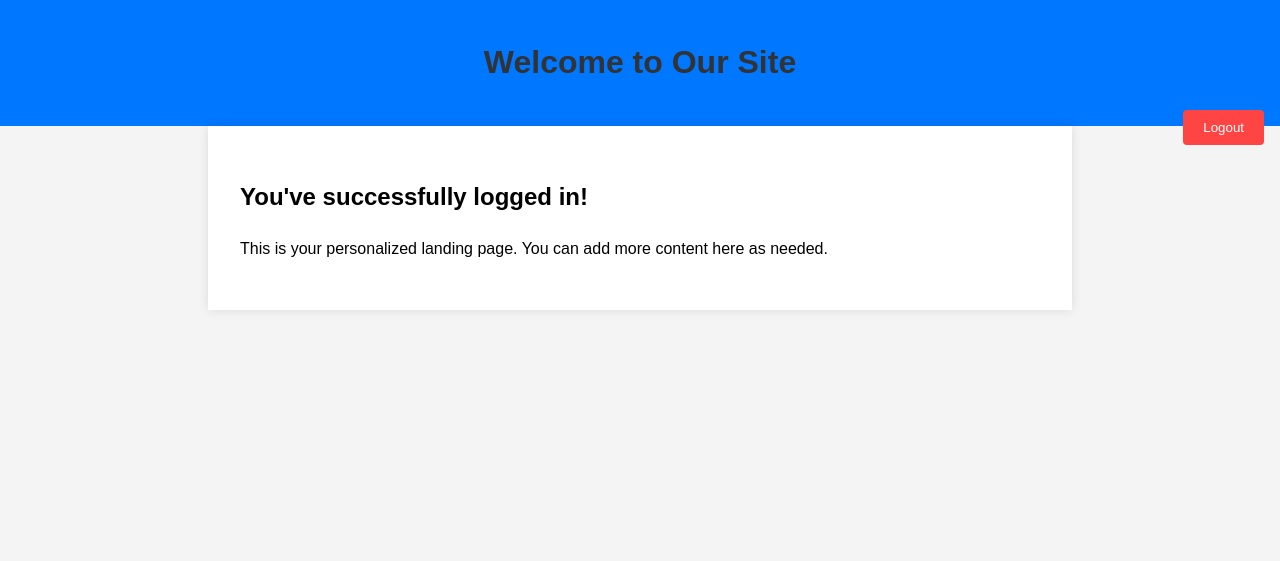
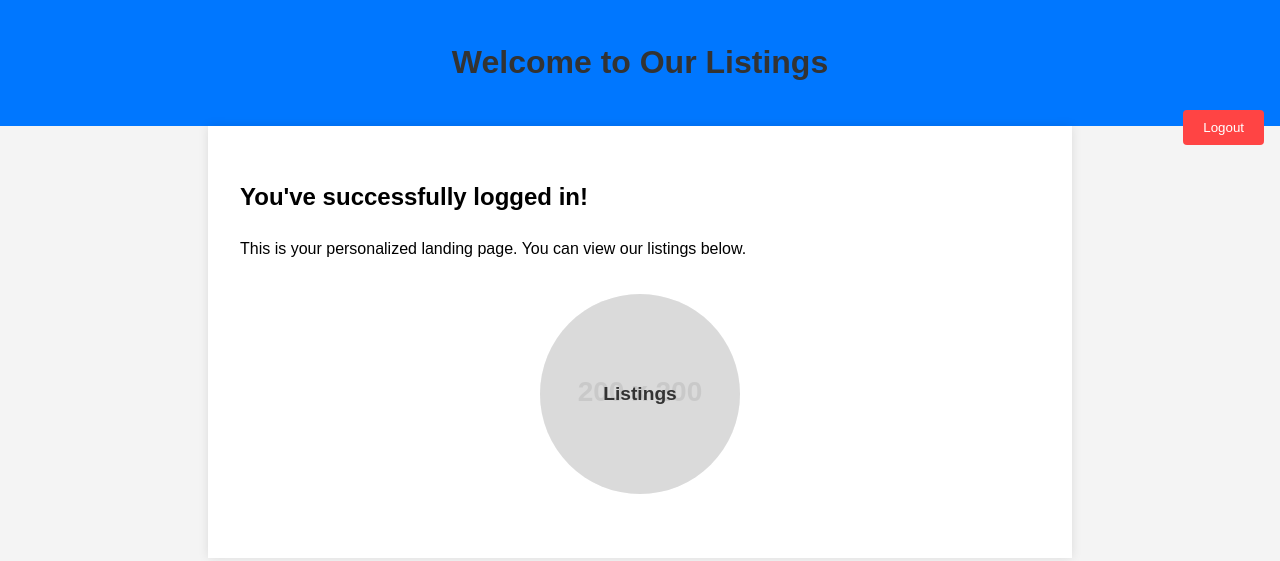
Before and after one commit to FreeTrialYacht/NCO, a plain HTML site: page landing.html in a window 1280 px wide. Drawn offline with Linux system fonts and the light colour scheme; sample sign-in values are in the browser's storage; placeholder pictures from the web are drawn by us.

Commit message:
Update landing.html

```diff
--- a/landing.html
+++ b/landing.html
@@ -3,7 +3,7 @@
 <head>
     <meta charset="UTF-8">
     <meta name="viewport" content="width=device-width, initial-scale=1.0">
-    <title>Welcome to Our Site</title>
+    <title>Welcome - Listings</title>
     <style>
         body {
             font-family: Arial, sans-serif;
@@ -40,33 +40,60 @@
         .logout-btn:hover {
             background-color: #cc0000;
         }
+        .listing-bubble {
+            width: 200px;
+            height: 200px;
+            background-color: #e0e0e0;
+            border-radius: 50%;
+            display: flex;
+            flex-direction: column;
+            align-items: center;
+            justify-content: center;
+            margin: 2rem auto;
+            position: relative;
+            overflow: hidden;
+        }
+        .listing-bubble img {
+            width: 100%;
+            height: 100%;
+            object-fit: cover;
+            opacity: 0.3;
+            position: absolute;
+        }
+        .listing-bubble span {
+            z-index: 1;
+            font-weight: bold;
+            font-size: 1.2rem;
+            color: #333;
+        }
     </style>
 </head>
 <body>
     <header>
-        <h1>Welcome to Our Site</h1>
+        <h1>Welcome to Our Listings</h1>
         <button class="logout-btn" onclick="logout()">Logout</button>
     </header>
     <main>
         <h2>You've successfully logged in!</h2>
-        <p>This is your personalized landing page. You can add more content here as needed.</p>
+        <p>This is your personalized landing page. You can view our listings below.</p>
+        <div class="listing-bubble">
+            <img src="https://via.placeholder.com/200" alt="Home">
+            <span>Listings</span>
+        </div>
     </main>
 
     <script>
         function logout() {
-            // In a real application, you'd clear the session here
+            sessionStorage.removeItem('isLoggedIn');
             window.location.href = 'index.html';
         }
 
-        // Check if the user is logged in
         function checkLoginStatus() {
-            // This is a simple check. In a real application, you'd verify a session token
             if (!sessionStorage.getItem('isLoggedIn')) {
                 window.location.href = 'index.html';
             }
         }
 
-        // Run the check when the page loads
         checkLoginStatus();
     </script>
 </body>
```
